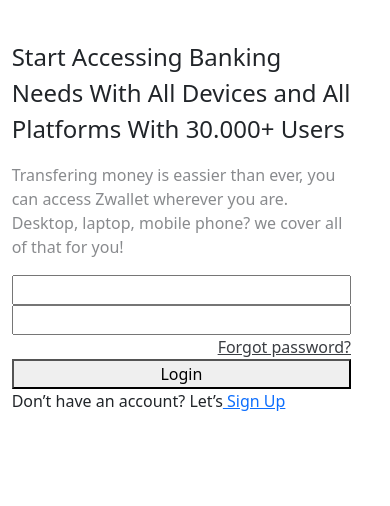
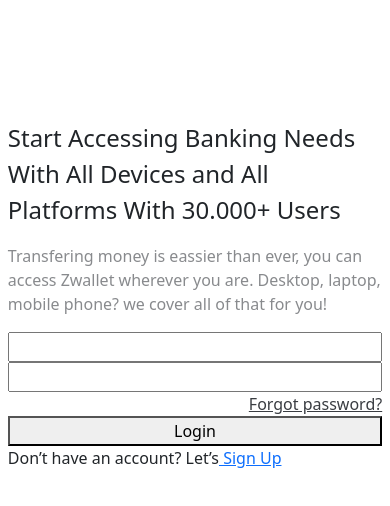
Before and after one commit to aryairama/zwallet-react, a React (Create React App) app: page / in a window 390 px wide. Shown: the top 506 px of the page. Built offline with nearby package versions, Linux system fonts and the light colour scheme.

Commit message:
update  responsive

```diff
--- a/src/assets/css/auth.css
+++ b/src/assets/css/auth.css
@@ -2,25 +2,29 @@
   width: 60%;
 }
 
-.img__auth {
-  background-image: url(../img/image/imgAuth.png);
+.left__auth-content {
+  padding: 5% 25%;
+  flex-flow: column;
   background-repeat: round;
   background-size: auto;
-}
-
-.left__auth-content {
-  padding: 10% 25%;
-  flex-flow: column;
+  background-image: url(../img/image/imgAuth.png);
   display: flex;
-  justify-content: center;
   align-items: center;
 }
 
+.right__auth-content {
+  width: 100%;
+  padding-left: 50px;
+  padding-top: 121px;
+  padding-right: 20%;
+}
+
+.left__auth-content,
+.right__auth-content {
+  height: 100vh;
+}
 .right__auth {
   width: 40%;
-  padding-left: 3%;
-  padding-top: 10%;
-  padding-right: 10%;
 }
 
 @media screen and (max-width: 992px) {
@@ -30,8 +34,8 @@
   .right__auth {
     width: 100%;
   }
-  .left__auth-content {
-    padding: 56px 421%;
+  .right__auth-content {
+    padding: 120px 6%;
   }
 }
 
@@ -42,9 +46,10 @@
   .right__auth {
     width: 100%;
   }
-  /* .left__auth-content {
-    padding: 45.8px 134.4px;
-  } */
+
+  .right__auth-content {
+    padding: 120px 4%;
+  }
 }
 
 @media screen and (max-width: 576px) {
@@ -55,7 +60,8 @@
   .right__auth {
     width: 100%;
   }
-  /* .left__auth-content {
-    padding: 36.64px 107.52px;
-  } */
+
+  .right__auth-content {
+    padding: 120px 2%;
+  }
 }
```
